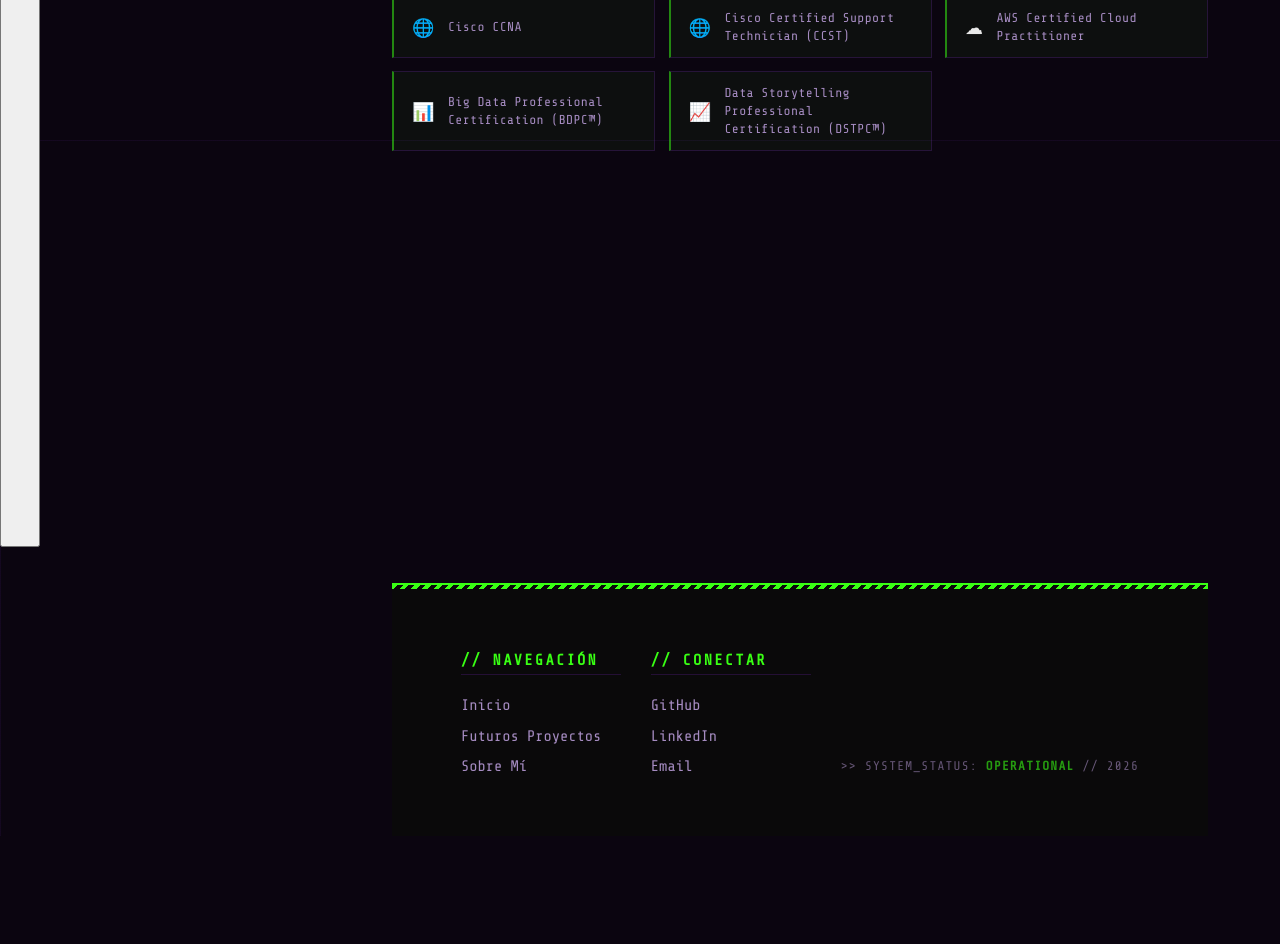
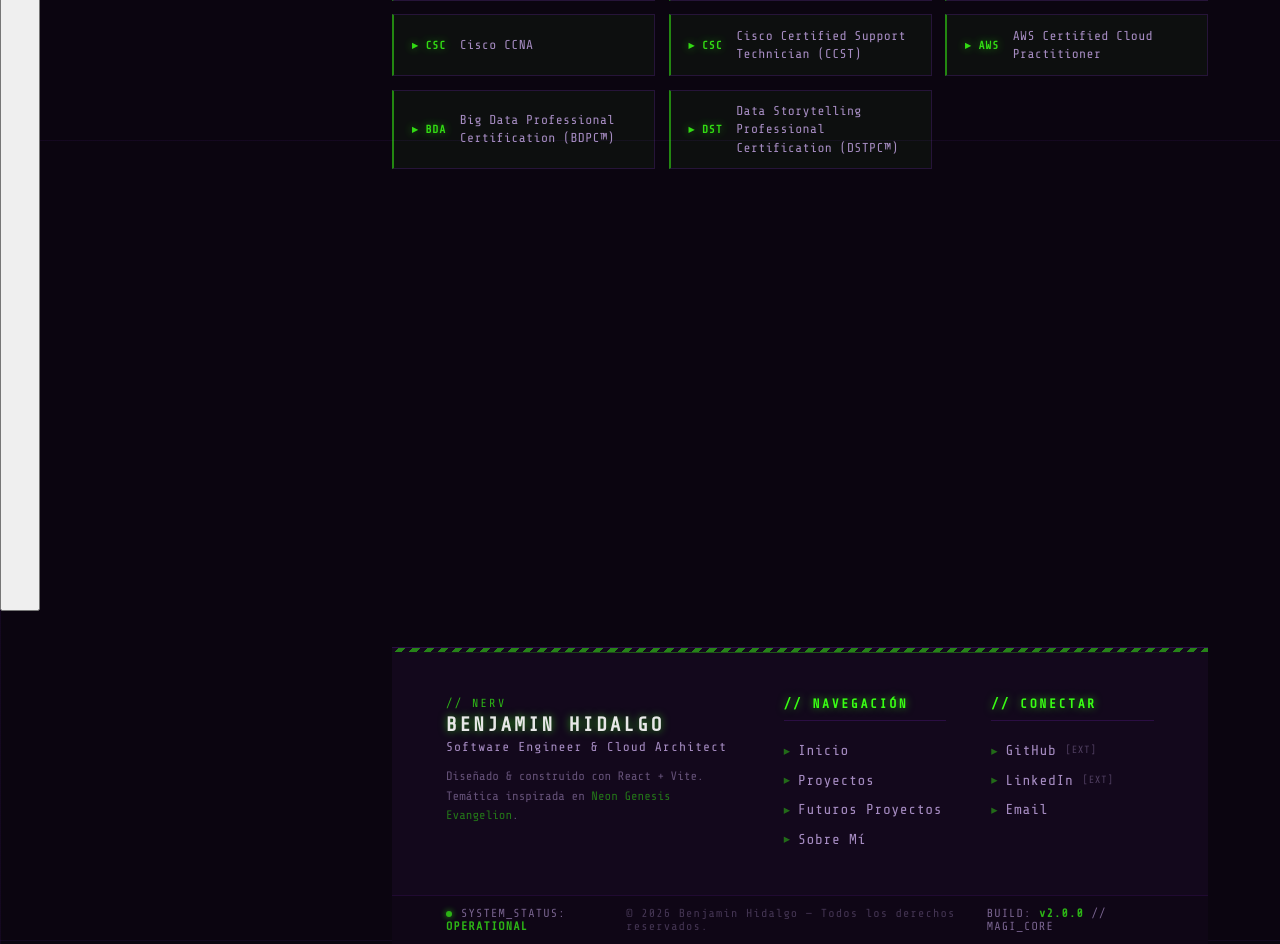
Before and after one commit to benhidalgov/Portfolio, a React (Vite) app: page / in a window 1280 px wide. Shown: the part 1460-2404 px from the top of the page. Before the commit the page ends 2296 px from the top, so only its background shows below. Built offline with nearby package versions, Linux system fonts and the light colour scheme.

Commit message:
nuevo footer

```diff
--- a/src/Components/Footer/Footer.css
+++ b/src/Components/Footer/Footer.css
@@ -1,95 +1,235 @@
-/* --- FOOTER: NERV STATUS BAR --- */
+/* --- FOOTER: NERV COMMAND CENTER BAR --- */
 
 .footer {
     font-family: var(--font-code);
     color: var(--color-subtext);
-    background-color: rgba(10, 10, 10, 0.95);
-    display: flex;
-    flex-wrap: wrap;
-    justify-content: space-around;
-    padding: 2rem 3rem;
+    background-color: var(--color-card-bg);
+    border-top: 1px solid var(--color-border-subtle);
+    position: relative;
+    overflow: hidden;
     margin-top: 4rem;
-    border-top: 2px solid var(--color-primary);
-    position: relative;
 }
 
-/* Hazard stripe decoration */
-.footer::before {
-    content: '';
-    position: absolute;
-    top: 0;
-    left: 0;
-    right: 0;
+/* === HAZARD BAR TOP === */
+.footer-hazard-bar {
     height: 4px;
     background: repeating-linear-gradient(
         -45deg,
         var(--color-primary) 0px,
-        var(--color-primary) 4px,
-        transparent 4px,
-        transparent 8px
+        var(--color-primary) 5px,
+        transparent 5px,
+        transparent 10px
     );
+    opacity: 0.5;
 }
 
-/* === SECTIONS === */
-.footer-links, .footer-social, .footer-copyright {
-    margin: 0.8rem 0;
-    min-width: 160px;
+/* Glow sutil en la barra superior */
+.footer::after {
+    content: '';
+    position: absolute;
+    top: 4px;
+    left: 0;
+    right: 0;
+    height: 1px;
+    background: linear-gradient(
+        90deg,
+        transparent,
+        rgba(var(--color-primary-rgb), 0.3) 30%,
+        rgba(var(--color-primary-rgb), 0.3) 70%,
+        transparent
+    );
+    pointer-events: none;
 }
 
-/* === SECTION HEADERS === */
-.footer h3 {
-    font-size: 0.85rem;
+/* === INNER LAYOUT === */
+.footer-inner {
+    display: grid;
+    grid-template-columns: 1.8fr 1fr 1fr;
+    gap: 2.5rem;
+    padding: 2.5rem 3rem;
+}
+
+/* === COLUMNA BRAND === */
+.footer-col--brand {
+    display: flex;
+    flex-direction: column;
+    gap: 1rem;
+}
+
+.footer-brand {
+    display: flex;
+    flex-direction: column;
+    gap: 0.2rem;
+}
+
+.footer-brand-tag {
+    font-size: 0.65rem;
     color: var(--color-primary);
-    margin-bottom: 1rem;
-    text-transform: uppercase;
+    letter-spacing: 0.2em;
+    opacity: 0.7;
+}
+
+.footer-brand-name {
+    font-size: 1.1rem;
+    color: var(--color-text);
     font-weight: 700;
     letter-spacing: 0.15em;
+    margin: 0;
+    text-shadow: var(--eva-text-glow);
+}
+
+.footer-brand-sub {
+    font-size: 0.72rem;
+    color: var(--color-subtext);
+    letter-spacing: 0.08em;
+    margin: 0;
+}
+
+.footer-disclaimer {
+    font-size: 0.68rem;
+    color: var(--color-subtext);
+    opacity: 0.55;
+    line-height: 1.6;
+    margin: 0;
+}
+
+.footer-eva-ref {
+    color: var(--color-primary);
+    opacity: 0.8;
+}
+
+/* === COLUMNAS ESTÁNDAR === */
+.footer-col {
+    display: flex;
+    flex-direction: column;
+    gap: 0.75rem;
+}
+
+.footer-col-title {
+    font-size: 0.72rem;
+    color: var(--color-primary);
+    letter-spacing: 0.2em;
+    font-weight: 700;
+    margin: 0 0 0.25rem;
+    padding-bottom: 0.5rem;
     border-bottom: 1px solid var(--color-border-subtle);
-    padding-bottom: 0.3rem;
+    text-shadow: var(--eva-text-glow);
 }
 
 /* === LINKS === */
-.footer-link, .social-link {
-    display: block;
-    color: var(--color-subtext);
-    font-size: 0.85rem;
-    margin-bottom: 0.4rem;
-    transition: all 0.2s;
-    padding: 0.15rem 0;
+.footer-nav {
+    display: flex;
+    flex-direction: column;
+    gap: 0.35rem;
 }
 
-.footer-link:hover, .social-link:hover {
-    color: var(--color-accent-green);
-    padding-left: 5px;
-    text-shadow: 0 0 8px rgba(0, 255, 65, 0.4);
+.footer-link {
+    display: inline-flex;
+    align-items: center;
+    gap: 0.4rem;
+    color: var(--color-subtext);
+    font-size: 0.8rem;
+    text-decoration: none;
+    letter-spacing: 0.05em;
+    padding: 0.2rem 0;
+    transition: color 0.2s ease, padding-left 0.2s ease;
 }
 
-/* === COPYRIGHT === */
-.footer-copyright {
-    text-align: center;
-    align-self: flex-end;
-    font-size: 0.7rem;
-    color: var(--color-subtext);
-    opacity: 0.6;
-    letter-spacing: 0.1em;
+.footer-link:hover {
+    color: var(--color-primary);
+    padding-left: 4px;
 }
 
-.status-text {
-    color: var(--color-accent-green);
+.footer-link-arrow {
+    color: var(--color-primary);
+    opacity: 0.4;
+    font-size: 0.7rem;
+    transition: opacity 0.2s ease;
+}
+
+.footer-link:hover .footer-link-arrow {
+    opacity: 1;
+}
+
+.footer-ext-tag {
+    font-size: 0.58rem;
+    color: var(--color-subtext);
+    opacity: 0.4;
+    letter-spacing: 0.05em;
+    margin-left: 0.1rem;
+}
+
+/* === STATUS BAR INFERIOR === */
+.footer-status-bar {
+    display: flex;
+    align-items: center;
+    justify-content: space-between;
+    padding: 0.6rem 3rem;
+    background: rgba(0, 0, 0, 0.3);
+    border-top: 1px solid var(--color-border-subtle);
+    font-size: 0.65rem;
+    letter-spacing: 0.1em;
+    color: var(--color-subtext);
+    opacity: 0.7;
+}
+
+.footer-status-dot {
+    display: inline-block;
+    width: 6px;
+    height: 6px;
+    background: var(--color-primary);
+    border-radius: 50%;
+    margin-right: 0.5rem;
+    box-shadow: 0 0 6px var(--color-primary);
+    animation: pulse-dot 2s ease-in-out infinite;
+}
+
+@keyframes pulse-dot {
+    0%, 100% { opacity: 1; }
+    50%       { opacity: 0.3; }
+}
+
+.footer-status-value {
+    color: var(--color-primary);
     font-weight: 700;
 }
 
+.footer-status-center {
+    color: var(--color-subtext);
+    opacity: 0.5;
+}
+
 /* === RESPONSIVE === */
-@media (max-width: 768px) {
-    .footer {
-        flex-direction: column;
-        align-items: center;
-        padding: 1.5rem 1rem;
+@media (max-width: 900px) {
+    .footer-inner {
+        grid-template-columns: 1fr 1fr;
+        gap: 2rem;
+        padding: 2rem;
     }
 
-    .footer-links, .footer-social, .footer-copyright {
-        min-width: 100%;
+    .footer-col--brand {
+        grid-column: 1 / -1;
+    }
+
+    .footer-status-bar {
+        flex-direction: column;
+        gap: 0.35rem;
         text-align: center;
-        margin-bottom: 1.2rem;
+        padding: 0.75rem 1.5rem;
     }
 }
+
+@media (max-width: 600px) {
+    .footer-inner {
+        grid-template-columns: 1fr;
+        padding: 1.5rem;
+    }
+
+    .footer-status-bar {
+        padding: 0.75rem 1rem;
+    }
+
+    .footer-status-right {
+        display: none;
+    }
+}
--- a/src/Components/Footer/Footer.jsx
+++ b/src/Components/Footer/Footer.jsx
@@ -7,28 +7,88 @@
 
   return (
     <footer className="footer">
-      <div className="footer-links">
-        <h3>// Navegación</h3>
-        <Link to="/" className="footer-link">Inicio</Link>
-        <Link to="/Next" className="footer-link">Futuros Proyectos</Link>
-        <Link to="/about" className="footer-link">Sobre Mí</Link>
+      {/* Barra de peligro superior */}
+      <div className="footer-hazard-bar" aria-hidden="true" />
+
+      <div className="footer-inner">
+
+        {/* Columna: Identidad */}
+        <div className="footer-col footer-col--brand">
+          <div className="footer-brand">
+            <span className="footer-brand-tag">// NERV</span>
+            <p className="footer-brand-name">BENJAMIN HIDALGO</p>
+            <p className="footer-brand-sub">Software Engineer &amp; Cloud Architect</p>
+          </div>
+          <p className="footer-disclaimer">
+            Diseñado &amp; construido con React + Vite.<br />
+            Temática inspirada en <span className="footer-eva-ref">Neon Genesis Evangelion</span>.
+          </p>
+        </div>
+
+        {/* Columna: Navegación */}
+        <div className="footer-col">
+          <h3 className="footer-col-title">// NAVEGACIÓN</h3>
+          <nav className="footer-nav">
+            <Link to="/" className="footer-link">
+              <span className="footer-link-arrow">▸</span> Inicio
+            </Link>
+            <Link to="/projects" className="footer-link">
+              <span className="footer-link-arrow">▸</span> Proyectos
+            </Link>
+            <Link to="/Next" className="footer-link">
+              <span className="footer-link-arrow">▸</span> Futuros Proyectos
+            </Link>
+            <Link to="/about" className="footer-link">
+              <span className="footer-link-arrow">▸</span> Sobre Mí
+            </Link>
+          </nav>
+        </div>
+
+        {/* Columna: Conectar */}
+        <div className="footer-col">
+          <h3 className="footer-col-title">// CONECTAR</h3>
+          <nav className="footer-nav">
+            <a
+              href="https://github.com/benhidalgov"
+              target="_blank"
+              rel="noopener noreferrer"
+              className="footer-link footer-link--external"
+            >
+              <span className="footer-link-arrow">▸</span> GitHub
+              <span className="footer-ext-tag">[EXT]</span>
+            </a>
+            <a
+              href="https://www.linkedin.com/in/benjamin-hidalgov/"
+              target="_blank"
+              rel="noopener noreferrer"
+              className="footer-link footer-link--external"
+            >
+              <span className="footer-link-arrow">▸</span> LinkedIn
+              <span className="footer-ext-tag">[EXT]</span>
+            </a>
+            <a
+              href="mailto:hidalgobenjaminv@gmail.com"
+              className="footer-link"
+            >
+              <span className="footer-link-arrow">▸</span> Email
+            </a>
+          </nav>
+        </div>
+
       </div>
 
-      <div className="footer-social">
-        <h3>// Conectar</h3>
-        <a href="https://github.com/benhidalgov" target="_blank" rel="noopener noreferrer" className="social-link">
-          GitHub
-        </a>
-        <a href="https://www.linkedin.com/in/benjamin-hidalgov/" target="_blank" rel="noopener noreferrer" className="social-link">
-          LinkedIn
-        </a>
-        <a href="mailto:hidalgobenjaminv@gmail.com" className="social-link">
-          Email
-        </a>
-      </div>
-
-      <div className="footer-copyright">
-        <p>&gt;&gt; SYSTEM_STATUS: <span className="status-text">OPERATIONAL</span> // {currentYear}</p>
+      {/* Barra de estado inferior */}
+      <div className="footer-status-bar">
+        <span className="footer-status-left">
+          <span className="footer-status-dot" />
+          SYSTEM_STATUS: <span className="footer-status-value">OPERATIONAL</span>
+        </span>
+        <span className="footer-status-center">
+          © {currentYear} Benjamin Hidalgo — Todos los derechos reservados.
+        </span>
+        <span className="footer-status-right">
+          BUILD: <span className="footer-status-value">v2.0.0</span> // MAGI_CORE
+        </span>
       </div>
     </footer>
   );
--- a/src/Components/Skills/Skills.css
+++ b/src/Components/Skills/Skills.css
@@ -215,9 +215,15 @@
     transform: translateX(3px);
 }
 
-.cert-badge-icon {
-    font-size: 1rem;
+.cert-badge-prefix {
+    font-size: 0.62rem;
+    color: var(--color-primary);
+    letter-spacing: 0.08em;
     flex-shrink: 0;
+    font-weight: 700;
+    opacity: 0.85;
+    text-shadow: var(--eva-text-glow);
+    white-space: nowrap;
 }
 
 .cert-badge-label {
--- a/src/Components/Skills/Skills.jsx
+++ b/src/Components/Skills/Skills.jsx
@@ -21,20 +21,20 @@
   'Kubernetes,': 'https://cdn.jsdelivr.net/gh/devicons/devicon/icons/kubernetes/kubernetes-plain.svg',
 };
 
-// Iconos para certificaciones
-const certIcons = {
-  'Google': '🛡',
-  'Azure': '☁',
-  'Red hat': '🔴',
-  'Cisco': '🌐',
-  'AWS': '☁',
-  'Big Data': '📊',
-  'Data Story': '📈',
+// Prefijos de texto estilo terminal por certificación
+const certPrefixes = {
+  'Google':     '▸ GGL',
+  'Azure':      '▸ AZ ',
+  'Red Hat':    '▸ RHT',
+  'Cisco':      '▸ CSC',
+  'AWS':        '▸ AWS',
+  'Big Data':   '▸ BDA',
+  'Data Story': '▸ DST',
 };
 
-const getCertIcon = (name) => {
-  const key = Object.keys(certIcons).find(k => name.toLowerCase().includes(k.toLowerCase()));
-  return key ? certIcons[key] : '🏆';
+const getCertPrefix = (name) => {
+  const key = Object.keys(certPrefixes).find(k => name.toLowerCase().includes(k.toLowerCase()));
+  return key ? certPrefixes[key] : '▸ CRT';
 };
 
 // Categorías que NO son certificaciones
@@ -61,10 +61,10 @@
 }
 
 function CertBadge({ cert }) {
-  const icon = getCertIcon(cert);
+  const prefix = getCertPrefix(cert);
   return (
     <div className="cert-badge">
-      <span className="cert-badge-icon">{icon}</span>
+      <span className="cert-badge-prefix">{prefix}</span>
       <span className="cert-badge-label">{cert}</span>
     </div>
   );
```
